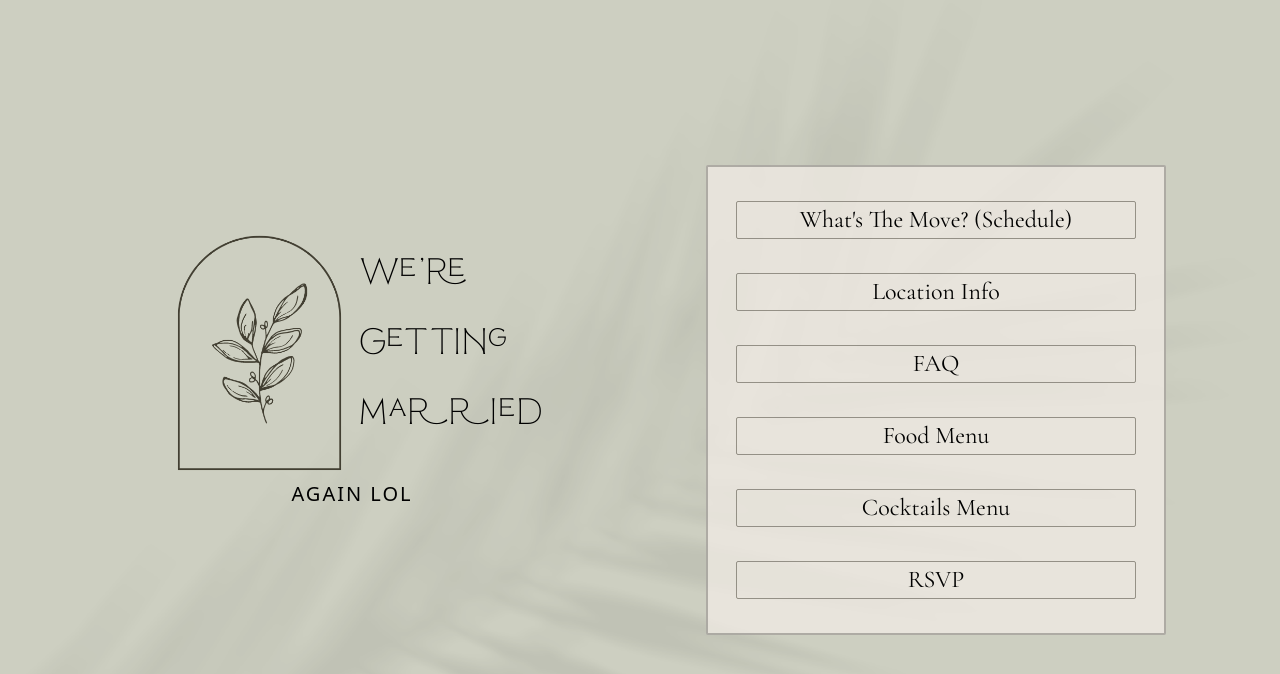
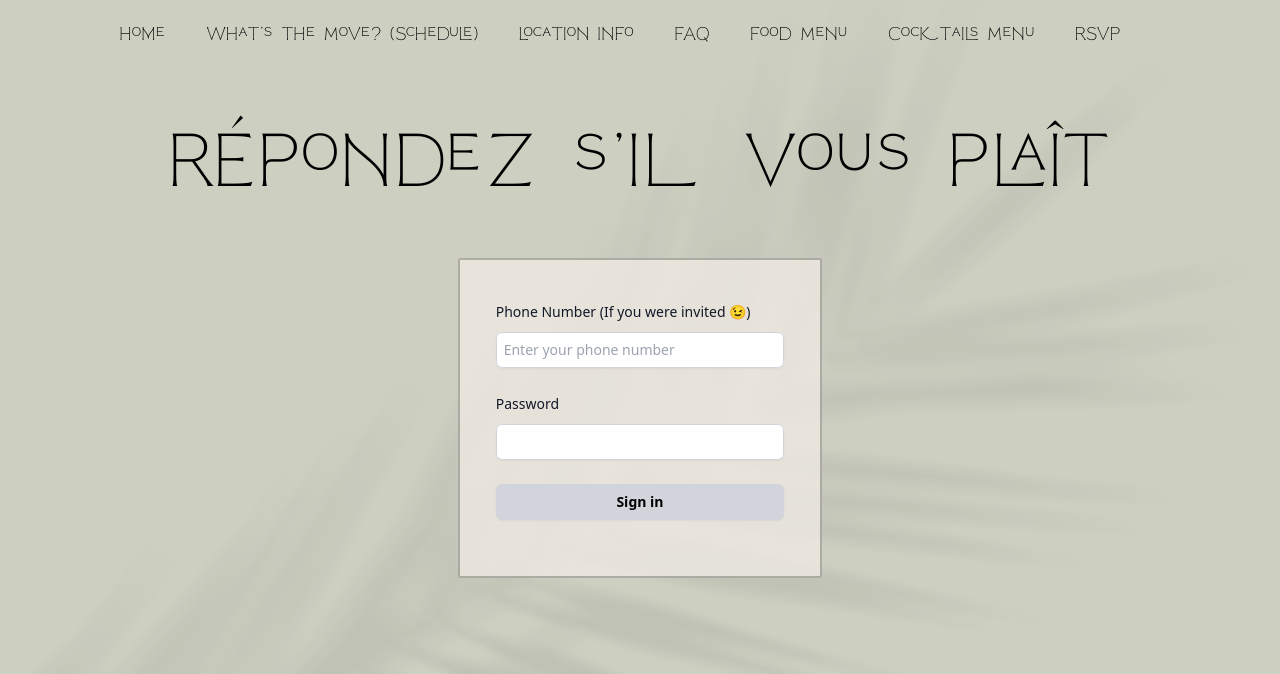
Before and after one commit to talyaak/wedding-app, a React (Vite) app in the folder client/: page /rsvp in a window 1280 px wide. Before the commit this address led to /. Shown: the top 674 px of the page. Built offline with nearby package versions, Linux system fonts and the light colour scheme.

Commit message:
Added RSVP & Login components

```diff
--- a/client/src/App.tsx
+++ b/client/src/App.tsx
@@ -6,6 +6,8 @@ import { BrowserRouter, Navigate, Route, Routes } from 'react-router-dom'
 import Menu from './components/Menu'
 import { infoConst, menuConst as menuConst } from './constants'
 import InfoPage from './components/InfoPage'
+import Login from './components/Login'
+import RSVP from './components/RSVP'
 
 
 const App = () => (
@@ -34,6 +36,10 @@ const App = () => (
                     <Route path={`${infoConst.location.id}`} element={
                         <InfoPage info={infoConst.location} />
                     } />
+                    <Route path='rsvp' element={<RSVP />}>
+                        <Route path='' element={<Login />} />
+                        <Route path='*' element={<Login />} />
+                    </Route>
                     <Route path="*" element={<Navigate to="/" />} />
                 </Routes>
             </div>
--- /dev/null
+++ b/client/src/components/Login.tsx
@@ -0,0 +1,86 @@
+import React, { useState } from 'react'
+import { useNavigate } from "react-router-dom";
+
+const Login = () => {
+    const [phoneNumber, setPhoneNumber] = useState('');
+    const [password, setPassword] = useState('');
+
+    const navigate = useNavigate();
+
+    const isPhoneNumberValid = /^05\d([-]{0,1})\d{7}$/.test(phoneNumber); // Israeli mobile number regex
+    const isFormValid = isPhoneNumberValid && password !== '';
+
+    const handleSignIn = (event: React.FormEvent) => {
+        event.preventDefault();
+        if (isFormValid) {
+            // Perform your authentication logic here
+
+            // If authentication is successful, navigate to the destination route
+            navigate('attendance');
+        }
+    };
+    return (
+        <div className='flex flex-row justify-center bg-[#F1EBE5]/75 border-2 border-[#000000]/25 h-[320px] xs:w-[90%] sm:w-[50%] lg:w-[30%] rounded-sm md:my-0 my-2'>
+            <div className="mt-10 w-[80%]">
+                <form className="space-y-6" onSubmit={handleSignIn}>
+                    <div>
+                        <label htmlFor="email" className="block text-sm font-medium leading-6 text-gray-900">
+                            Phone Number <br className='xs:block ss:hidden' /> (If you were invited 😉)
+                        </label>
+                        <div className="mt-2">
+                            <input
+                                id="phone"
+                                name="phone"
+                                type="tel"
+                                autoComplete="tel"
+                                required
+                                className="block w-full rounded-md border-0 py-1.5 pl-2 text-gray-900 shadow-sm ring-1 ring-inset ring-gray-300 placeholder:text-gray-400 focus:ring-2 focus:ring-inset focus:ring-indigo-600 sm:text-sm sm:leading-6"
+                                placeholder="Enter your phone number"
+                                value={phoneNumber}
+                                onChange={(e) => setPhoneNumber(e.target.value)}
+                            />
+
+
+                        </div>
+                    </div>
+
+                    <div>
+                        <div className="flex items-center justify-between">
+                            <label htmlFor="password" className="block text-sm font-medium leading-6 text-gray-900">
+                                Password
+                            </label>
+
+                        </div>
+                        <div className="mt-2">
+                            <input
+                                id="password"
+                                name="password"
+                                type="password"
+                                autoComplete="current-password"
+                                required
+                                value={password}
+                                onChange={(e) => setPassword(e.target.value)}
+                                className="block w-full rounded-md border-0 py-1.5 pl-2 text-gray-900 shadow-sm ring-1 ring-inset ring-gray-300 placeholder:text-gray-400 focus:ring-2 focus:ring-inset focus:ring-indigo-600 sm:text-sm sm:leading-6"
+                            />
+                        </div>
+                    </div>
+
+                    <div>
+                        <button
+                            type="submit"
+                            className={`flex w-full justify-center rounded-md ${isFormValid
+                                ? 'bg-[#F1EBE5]/75 hover:bg-[#F1EBE5] focus-visible:outline focus-visible:outline-2 focus-visible:outline-offset-2 focus-visible:outline-indigo-600'
+                                : 'bg-gray-300 cursor-not-allowed'
+                                } px-3 py-1.5 text-sm font-semibold leading-6 text-black shadow-sm`}
+                        >
+                            Sign in
+                        </button>
+                    </div>
+                </form>
+
+            </div>
+        </div>
+    )
+}
+
+export default Login
--- /dev/null
+++ b/client/src/components/RSVP.tsx
@@ -0,0 +1,30 @@
+import React from 'react';
+import { Outlet, Route, Routes } from 'react-router-dom';
+import Login from './Login';
+
+
+const RSVP = () => {
+    return (
+        <>
+            <div className="flex min-h-full flex-1 flex-col items-center justify-start px-6 py-2 lg:px-8">
+                <div className="self-center text-center">
+                    <h2 className="font-reborn font-medium xs:hidden ss:block ss:text-[38px] sm:text-[45px] md:text-[65px] md:py-10">
+                        Répondez s'il vous plaît
+                    </h2>
+                    <h2 className="font-reborn font-medium xs:block text-[38px] ss:hidden">
+                        Répondez
+                    </h2>
+                    <h2 className="font-reborn font-medium xs:block text-[38px] ss:hidden">
+                        s'il vous plaît
+                    </h2>
+
+                </div>
+
+                <Outlet />
+
+            </div>
+        </>
+    )
+}
+
+export default RSVP;
```
